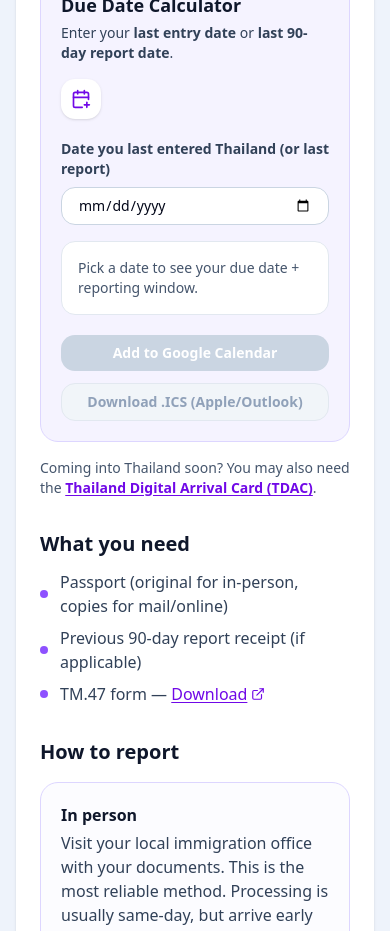
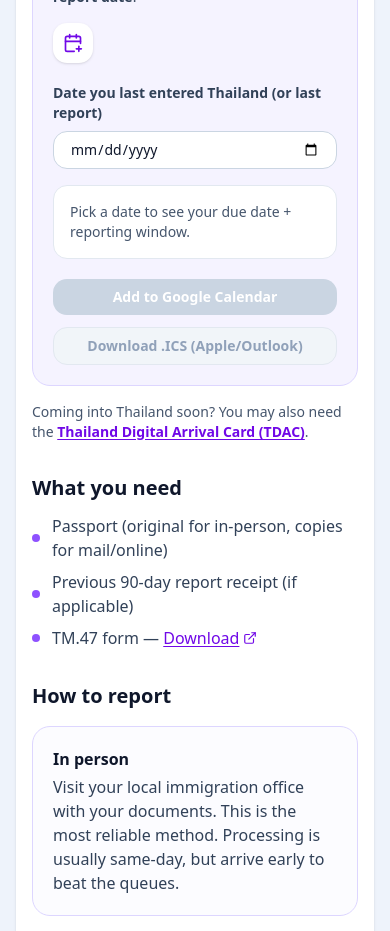
Before and after one commit to richardwskinner/thai-visa-checklist, a Next.js app: page /guides/90-day-reporting in a window 390 px wide. Shown: the part 1280-2211 px from the top of the page. Built offline with nearby package versions, Linux system fonts and the light colour scheme.

Commit message:
90 day phone fix

```diff
--- a/app/guides/90-day-reporting/NinetyDayCalculator.tsx
+++ b/app/guides/90-day-reporting/NinetyDayCalculator.tsx
@@ -134,7 +134,7 @@ export default function NinetyDayCalculator() {
 
   return (
     <div className="mt-6 rounded-2xl border border-violet-200 bg-violet-50 p-5 sm:p-6">
-      {/* Stack header on mobile + prevent overflow */}
+      {/* Header */}
       <div className="flex flex-col gap-4 sm:flex-row sm:items-start sm:justify-between sm:gap-4">
         <div className="min-w-0">
           <h3 className="text-lg font-extrabold text-slate-900">Due Date Calculator</h3>
@@ -150,18 +150,21 @@ export default function NinetyDayCalculator() {
       </div>
 
       <div className="mt-5 space-y-4">
+        {/* ✅ iOS date overflow fix */}
         <div className="min-w-0">
           <label className="block text-sm font-semibold text-slate-700">
             Date you last entered Thailand (or last report)
           </label>
 
-          {/* iOS date inputs can overflow unless you force max/min widths */}
-          <input
-            type="date"
-            value={baseDate}
-            onChange={(e) => setBaseDate(e.target.value)}
-            className="mt-2 w-full min-w-0 max-w-full rounded-xl border border-slate-300 bg-white px-4 py-2 text-sm focus:outline-none focus:ring-2 focus:ring-violet-400"
-          />
+          <div className="mt-2 w-full min-w-0 overflow-hidden rounded-xl border border-slate-300 bg-white">
+            <input
+              type="date"
+              value={baseDate}
+              onChange={(e) => setBaseDate(e.target.value)}
+              className="block w-full min-w-0 bg-transparent px-4 py-2 text-sm text-slate-900 outline-none
+                         appearance-none [-webkit-appearance:none] focus:ring-2 focus:ring-violet-400"
+            />
+          </div>
         </div>
 
         <div className="rounded-xl border border-slate-200 bg-white p-4">
@@ -179,7 +182,7 @@ export default function NinetyDayCalculator() {
         </div>
       </div>
 
-      {/* Buttons: full width on mobile */}
+      {/* Buttons */}
       <div className="mt-5 grid gap-3 sm:flex sm:flex-wrap">
         <a
           href={result?.googleUrl ?? "#"}
--- a/app/guides/90-day-reporting/page.tsx
+++ b/app/guides/90-day-reporting/page.tsx
@@ -17,7 +17,7 @@ const TM47_PORTAL = "https://tm47.immigration.go.th";
 export default function NinetyDayReportingpage() {
   return (
     <div className="min-h-screen bg-[#eef3fb]">
-      <div className="mx-auto w-full max-w-5xl px-4 sm:px-5">
+      <div className="mx-auto w-full max-w-5xl px-4 sm:px-5 overflow-hidden">
         <div className="pt-6 sm:pt-8">
           <Link
             href="/guides"
@@ -28,7 +28,7 @@ export default function NinetyDayReportingpage() {
         </div>
 
         <Card className="mt-4 sm:mt-6 rounded-3xl border-0 bg-white shadow-sm">
-          <CardContent className="p-6 sm:p-10">
+          <CardContent className="p-4 sm:p-10">
             {/* Header (stack on mobile) */}
             <div className="flex flex-col gap-3 sm:flex-row sm:items-center sm:gap-4">
               <div className="flex h-12 w-12 shrink-0 items-center justify-center rounded-2xl bg-violet-100">
--- a/app/page.tsx
+++ b/app/page.tsx
@@ -72,7 +72,7 @@ export default function HomePage() {
             </div>
 
             <div className="mt-7 text-center text-sm text-slate-500">
-              Requirements can vary by immigration office — always confirm locally.
+              Requirements can vary by immigration office - always confirm locally.
             </div>
           </CardContent>
         </Card>
```
Also changed, not shown: app/visa/marriage/page.tsx (line endings or trailing spaces).
